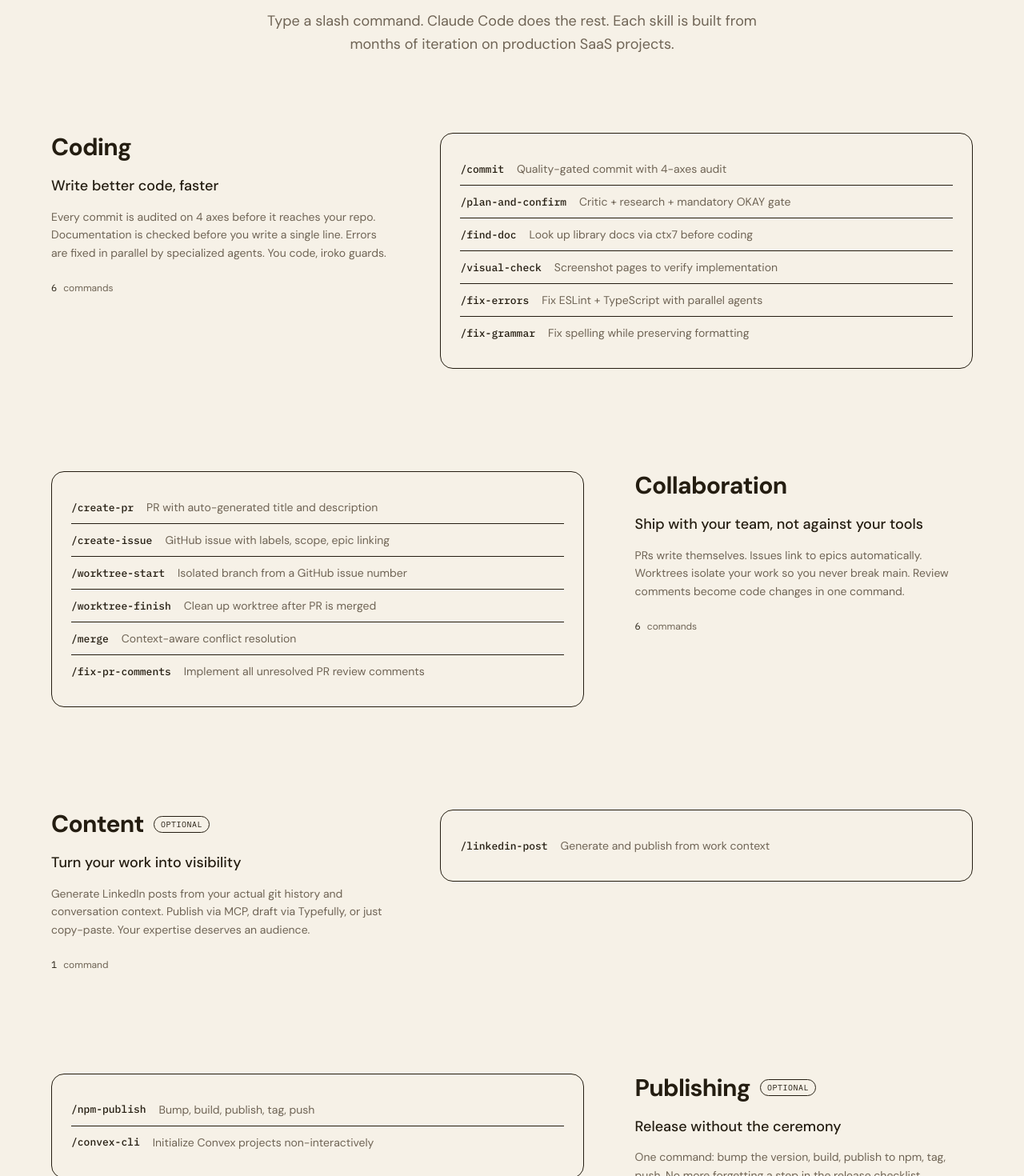
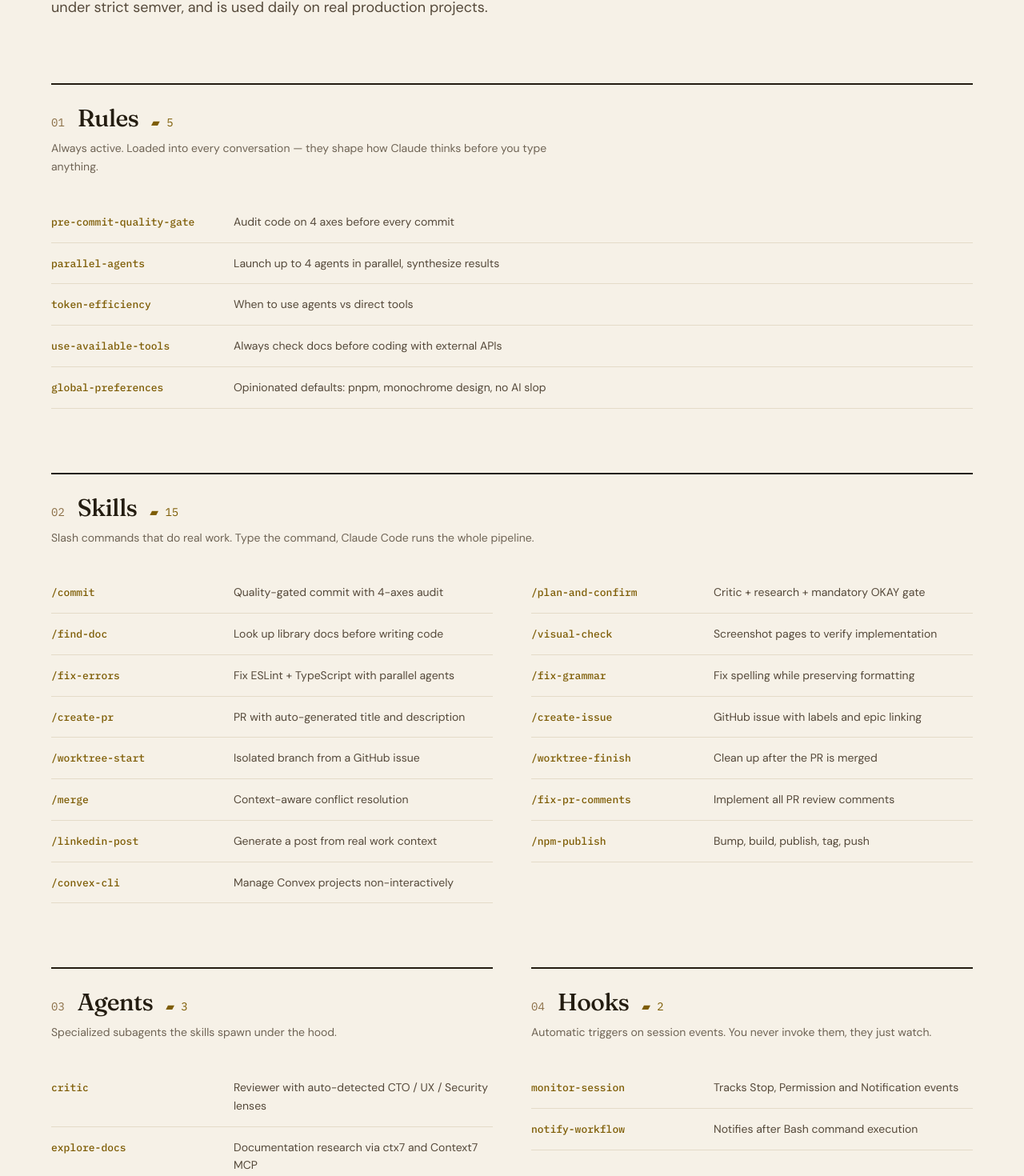
Before and after one commit to James10192/iroko-site, a Next.js app: page / in a window 1280 px wide. Shown: the part 1098-2568 px from the top of the page at 80% size. Built offline with nearby package versions, Linux system fonts and the light colour scheme.

Commit message:
feat(manifest): list the real 25 components by category
Numbered editorial categories (rules, skills, agents, hooks) with the
exact names and descriptions from the CLI manifest, rendered as
hairline index rows instead of repeated cards.

```diff
--- a/components/components-grid.tsx
+++ b/components/components-grid.tsx
@@ -2,251 +2,164 @@
 
 import { useFadeIn } from "./use-fade-in";
 
-interface Skill {
+// Component names and descriptions mirror the CLI manifest (src/lib/manifest.ts).
+
+interface Item {
   name: string;
   desc: string;
 }
 
-interface SkillCategory {
-  title: string;
-  tagline: string;
-  pitch: string;
-  skills: Skill[];
-  optional?: boolean;
-}
+const RULES: Item[] = [
+  { name: "pre-commit-quality-gate", desc: "Audit code on 4 axes before every commit" },
+  { name: "parallel-agents", desc: "Launch up to 4 agents in parallel, synthesize results" },
+  { name: "token-efficiency", desc: "When to use agents vs direct tools" },
+  { name: "use-available-tools", desc: "Always check docs before coding with external APIs" },
+  { name: "global-preferences", desc: "Opinionated defaults: pnpm, monochrome design, no AI slop" },
+];
 
-const SKILL_CATEGORIES: SkillCategory[] = [
-  {
-    title: "Coding",
-    tagline: "Write better code, faster",
-    pitch:
-      "Every commit is audited on 4 axes before it reaches your repo. Documentation is checked before you write a single line. Errors are fixed in parallel by specialized agents. You code, iroko guards.",
-    skills: [
+const SKILLS: Item[] = [
   { name: "/commit", desc: "Quality-gated commit with 4-axes audit" },
   { name: "/plan-and-confirm", desc: "Critic + research + mandatory OKAY gate" },
-      { name: "/find-doc", desc: "Look up library docs via ctx7 before coding" },
+  { name: "/find-doc", desc: "Look up library docs before writing code" },
   { name: "/visual-check", desc: "Screenshot pages to verify implementation" },
   { name: "/fix-errors", desc: "Fix ESLint + TypeScript with parallel agents" },
   { name: "/fix-grammar", desc: "Fix spelling while preserving formatting" },
-    ],
-  },
-  {
-    title: "Collaboration",
-    tagline: "Ship with your team, not against your tools",
-    pitch:
-      "PRs write themselves. Issues link to epics automatically. Worktrees isolate your work so you never break main. Review comments become code changes in one command.",
-    skills: [
   { name: "/create-pr", desc: "PR with auto-generated title and description" },
-      { name: "/create-issue", desc: "GitHub issue with labels, scope, epic linking" },
-      { name: "/worktree-start", desc: "Isolated branch from a GitHub issue number" },
-      { name: "/worktree-finish", desc: "Clean up worktree after PR is merged" },
+  { name: "/create-issue", desc: "GitHub issue with labels and epic linking" },
+  { name: "/worktree-start", desc: "Isolated branch from a GitHub issue" },
+  { name: "/worktree-finish", desc: "Clean up after the PR is merged" },
   { name: "/merge", desc: "Context-aware conflict resolution" },
-      { name: "/fix-pr-comments", desc: "Implement all unresolved PR review comments" },
-    ],
-  },
-  {
-    title: "Content",
-    tagline: "Turn your work into visibility",
-    pitch:
-      "Generate LinkedIn posts from your actual git history and conversation context. Publish via MCP, draft via Typefully, or just copy-paste. Your expertise deserves an audience.",
-    skills: [{ name: "/linkedin-post", desc: "Generate and publish from work context" }],
-    optional: true,
-  },
-  {
-    title: "Publishing",
-    tagline: "Release without the ceremony",
-    pitch:
-      "One command: bump the version, build, publish to npm, tag, push. No more forgetting a step in the release checklist.",
-    skills: [
+  { name: "/fix-pr-comments", desc: "Implement all PR review comments" },
+  { name: "/linkedin-post", desc: "Generate a post from real work context" },
   { name: "/npm-publish", desc: "Bump, build, publish, tag, push" },
-      { name: "/convex-cli", desc: "Initialize Convex projects non-interactively" },
-    ],
-    optional: true,
-  },
+  { name: "/convex-cli", desc: "Manage Convex projects non-interactively" },
 ];
 
-const RULES = [
-  { name: "pre-commit-quality-gate", desc: "Audit 4 axes before every commit" },
-  { name: "parallel-agents", desc: "Launch up to 4 agents in parallel" },
-  { name: "token-efficiency", desc: "When to use agents vs direct tools" },
-  { name: "use-available-tools", desc: "Always check docs before coding with external APIs" },
-  { name: "marcel-global-preferences", desc: "Personal preferences: pnpm, French UI, no AI slop" },
+const AGENTS: Item[] = [
+  { name: "critic", desc: "Reviewer with auto-detected CTO / UX / Security lenses" },
+  { name: "explore-docs", desc: "Documentation research via ctx7 and Context7 MCP" },
+  { name: "linkedin-post-agent", desc: "Content generation with reputation guardrails" },
 ];
 
-const AGENTS = [
-  { name: "critic", desc: "Technical reviewer with auto-detected CTO/UX/Security lenses" },
-  { name: "explore-docs", desc: "Documentation research via ctx7 CLI and Context7 MCP" },
-  { name: "linkedin-post", desc: "Content generation agent with reputation protection" },
+const HOOKS: Item[] = [
+  { name: "monitor-session", desc: "Tracks Stop, Permission and Notification events" },
+  { name: "notify-workflow", desc: "Notifies after Bash command execution" },
 ];
 
-const HOOKS = [
-  { name: "monitor-session", desc: "Tracks Stop, Permission, and Notification events" },
-  { name: "notify-workflow", desc: "Sends notification after Bash command execution" },
-];
-
-function SkillCard({ name, desc }: Skill) {
+function CategoryHeader({
+  index,
+  title,
+  count,
+  tagline,
+}: {
+  index: string;
+  title: string;
+  count: number;
+  tagline: string;
+}) {
   return (
-    <div className="group flex items-center gap-4 py-2.5 border-b border-border/50 last:border-0 hover:pl-2 transition-all duration-300">
-      <code className="font-mono text-[13px] text-accent font-medium shrink-0 group-hover:text-accent-light transition-colors">
-        {name}
-      </code>
-      <span className="text-muted text-sm group-hover:text-foreground/70 transition-colors">{desc}</span>
+    <div className="mb-8 border-t-2 border-ink pt-6">
+      <div className="flex flex-wrap items-baseline gap-x-4 gap-y-1">
+        <span className="font-mono text-sm text-walnut">{index}</span>
+        <h3 className="font-display text-3xl font-medium tracking-tight">{title}</h3>
+        <span className="font-mono text-sm text-ochre-ink">
+          <span aria-hidden>▰</span> {count}
+        </span>
+      </div>
+      <p className="mt-2 max-w-2xl text-sm leading-relaxed text-muted">{tagline}</p>
     </div>
   );
 }
 
-function SkillCategoryBlock({ category, index }: { category: SkillCategory; index: number }) {
-  const ref = useFadeIn();
-  const isEven = index % 2 === 0;
-
+function Row({ name, desc }: Item) {
   return (
-    <div ref={ref} className="fade-in">
-      <div className={`grid grid-cols-1 lg:grid-cols-5 gap-8 lg:gap-16 items-start ${isEven ? "" : "lg:direction-rtl"}`}>
-        {/* Story side */}
-        <div className={`lg:col-span-2 ${isEven ? "" : "lg:order-2"}`}>
-          <div className="sticky top-32">
-            <div className="flex items-center gap-3 mb-4">
-              <h3 className="text-3xl font-extrabold tracking-tight text-gradient">
-                {category.title}
-              </h3>
-              {category.optional && (
-                <span className="text-[10px] font-mono px-2 py-0.5 rounded-full border border-accent/30 text-accent uppercase tracking-wider">
-                  optional
-                </span>
-              )}
-            </div>
-            <p className="text-foreground font-medium text-lg leading-relaxed mb-3">
-              {category.tagline}
-            </p>
-            <p className="text-muted text-sm leading-relaxed">
-              {category.pitch}
-            </p>
-            <div className="mt-6 flex items-center gap-2">
-              <span className="text-accent font-mono text-xs">{category.skills.length}</span>
-              <span className="text-muted text-xs">
-                {category.skills.length === 1 ? "command" : "commands"}
-              </span>
-            </div>
-          </div>
-        </div>
-
-        {/* Commands side */}
-        <div className={`lg:col-span-3 ${isEven ? "" : "lg:order-1"}`}>
-          <div className="bg-surface rounded-2xl border border-border p-6 hover:border-border-hover transition-colors duration-300">
-            {category.skills.map((skill) => (
-              <SkillCard key={skill.name} {...skill} />
-            ))}
-          </div>
-        </div>
-      </div>
-    </div>
-  );
-}
-
-function InfraItem({ name, desc }: { name: string; desc: string }) {
-  return (
-    <div className="flex items-start gap-3 py-2">
-      <span className="font-mono text-xs text-accent shrink-0 mt-0.5">{name}</span>
-      <span className="text-muted text-xs">{desc}</span>
+    <div className="flex flex-col gap-1 border-b border-line py-3.5 sm:flex-row sm:items-baseline sm:gap-5">
+      <code className="shrink-0 font-mono text-[13px] font-medium text-ochre-ink sm:w-52">
+        {name}
+      </code>
+      <span className="text-sm leading-relaxed text-ink-soft">{desc}</span>
     </div>
   );
 }
 
 export function ComponentsGrid() {
-  const ref = useFadeIn();
+  const refHead = useFadeIn();
+  const refRules = useFadeIn();
+  const refSkills = useFadeIn();
   const refInfra = useFadeIn();
 
   return (
-    <section className="px-6 py-28 md:py-36">
-      <div className="max-w-6xl mx-auto">
-        {/* Section header */}
-        <div ref={ref} className="fade-in mb-24">
-          <p className="text-accent font-mono text-sm tracking-wider uppercase mb-4 text-center">
-            {SKILL_CATEGORIES.reduce((sum, cat) => sum + cat.skills.length, 0)} skills
+    <section className="px-6 py-24 md:py-32">
+      <div className="mx-auto max-w-6xl">
+        {/* Section intro */}
+        <div ref={refHead} className="fade-in mb-20 max-w-3xl">
+          <p className="font-mono text-xs uppercase tracking-[0.25em] text-walnut">
+            The manifest
           </p>
-          <h2 className="text-4xl md:text-6xl font-extrabold text-center tracking-tight leading-tight">
-            Commands that do
-            <br />
-            <span className="text-gradient">real work</span>
+          <h2 className="mt-5 font-display text-4xl font-medium leading-tight tracking-tight md:text-5xl">
+            One command installs 25 components.
           </h2>
-          <p className="text-muted text-center mt-6 text-lg max-w-2xl mx-auto leading-relaxed">
-            Type a slash command. Claude Code does the rest. Each skill is built from months of
-            iteration on production SaaS projects.
+          <p className="mt-6 text-lg leading-relaxed text-ink-soft">
+            Nothing generated, nothing filler. Every component below ships in
+            the package, versioned under strict semver, and is used daily on
+            real production projects.
           </p>
         </div>
 
-        {/* Skill categories — stacked, alternating layout */}
-        <div className="space-y-24 md:space-y-32">
-          {SKILL_CATEGORIES.map((cat, i) => (
-            <SkillCategoryBlock key={cat.title} category={cat} index={i} />
+        <div className="space-y-20">
+          {/* 01 — Rules */}
+          <div ref={refRules} className="fade-in">
+            <CategoryHeader
+              index="01"
+              title="Rules"
+              count={RULES.length}
+              tagline="Always active. Loaded into every conversation — they shape how Claude thinks before you type anything."
+            />
+            <div>
+              {RULES.map((item) => (
+                <Row key={item.name} {...item} />
               ))}
             </div>
-
-        {/* Infrastructure separator */}
-        <div className="flex items-center gap-6 my-28">
-          <div className="flex-1 h-px bg-gradient-to-r from-transparent via-border to-transparent" />
-          <span className="text-muted font-mono text-xs tracking-[0.2em] uppercase">
-            Infrastructure
-          </span>
-          <div className="flex-1 h-px bg-gradient-to-r from-transparent via-border to-transparent" />
           </div>
 
-        {/* Rules, Agents, Hooks — compact grid */}
-        <div ref={refInfra} className="fade-in">
-          <div className="grid grid-cols-1 md:grid-cols-3 gap-6">
-            {/* Rules */}
-            <div className="bg-surface rounded-2xl border border-border p-6">
-              <div className="flex items-baseline gap-2 mb-5">
-                <h3 className="font-bold text-lg text-foreground">Rules</h3>
-                <span className="text-muted font-mono text-xs">{RULES.length}</span>
-              </div>
-              <p className="text-muted text-xs mb-5 leading-relaxed">
-                Always active. Loaded into every conversation. Shape how Claude thinks without you typing anything.
-              </p>
-              {RULES.map((r) => (
-                <InfraItem key={r.name} {...r} />
+          {/* 02 — Skills */}
+          <div ref={refSkills} className="fade-in">
+            <CategoryHeader
+              index="02"
+              title="Skills"
+              count={SKILLS.length}
+              tagline="Slash commands that do real work. Type the command, Claude Code runs the whole pipeline."
+            />
+            <div className="grid grid-cols-1 gap-x-12 lg:grid-cols-2">
+              {SKILLS.map((item) => (
+                <Row key={item.name} {...item} />
               ))}
             </div>
+          </div>
 
-            {/* Agents */}
-            <div className="bg-surface rounded-2xl border border-border p-6">
-              <div className="flex items-baseline gap-2 mb-5">
-                <h3 className="font-bold text-lg text-foreground">Agents</h3>
-                <span className="text-muted font-mono text-xs">{AGENTS.length}</span>
-              </div>
-              <p className="text-muted text-xs mb-5 leading-relaxed">
-                Specialized subagents that skills spawn under the hood. The critic reviews, the explorer researches, the writer publishes.
-              </p>
-              {AGENTS.map((a) => (
-                <InfraItem key={a.name} {...a} />
+          {/* 03 + 04 — Agents & Hooks */}
+          <div ref={refInfra} className="fade-in grid grid-cols-1 gap-x-12 gap-y-16 lg:grid-cols-2">
+            <div>
+              <CategoryHeader
+                index="03"
+                title="Agents"
+                count={AGENTS.length}
+                tagline="Specialized subagents the skills spawn under the hood."
+              />
+              {AGENTS.map((item) => (
+                <Row key={item.name} {...item} />
               ))}
             </div>
-
-            {/* Hooks + Sounds */}
-            <div className="space-y-6">
-              <div className="bg-surface rounded-2xl border border-border p-6">
-                <div className="flex items-baseline gap-2 mb-5">
-                  <h3 className="font-bold text-lg text-foreground">Hooks</h3>
-                  <span className="text-muted font-mono text-xs">{HOOKS.length}</span>
-                </div>
-                <p className="text-muted text-xs mb-5 leading-relaxed">
-                  Automatic triggers on session events. You never invoke them, they just watch.
-                </p>
-                {HOOKS.map((h) => (
-                  <InfraItem key={h.name} {...h} />
+            <div>
+              <CategoryHeader
+                index="04"
+                title="Hooks"
+                count={HOOKS.length}
+                tagline="Automatic triggers on session events. You never invoke them, they just watch."
+              />
+              {HOOKS.map((item) => (
+                <Row key={item.name} {...item} />
               ))}
-              </div>
-
-              <div className="bg-surface rounded-2xl border border-accent/20 p-6">
-                <div className="flex items-baseline gap-2 mb-3">
-                  <h3 className="font-bold text-lg text-accent">Sounds</h3>
-                  <span className="text-muted font-mono text-xs">2 MP3</span>
-                </div>
-                <p className="text-muted text-xs leading-relaxed">
-                  Claude finished? You hear it. Claude needs input? You hear it. Stop watching the terminal.
-                  Works on Windows, Mac, Linux.
-                </p>
-              </div>
             </div>
           </div>
         </div>
```
Lines whose indentation alone changed are shown as unchanged.
